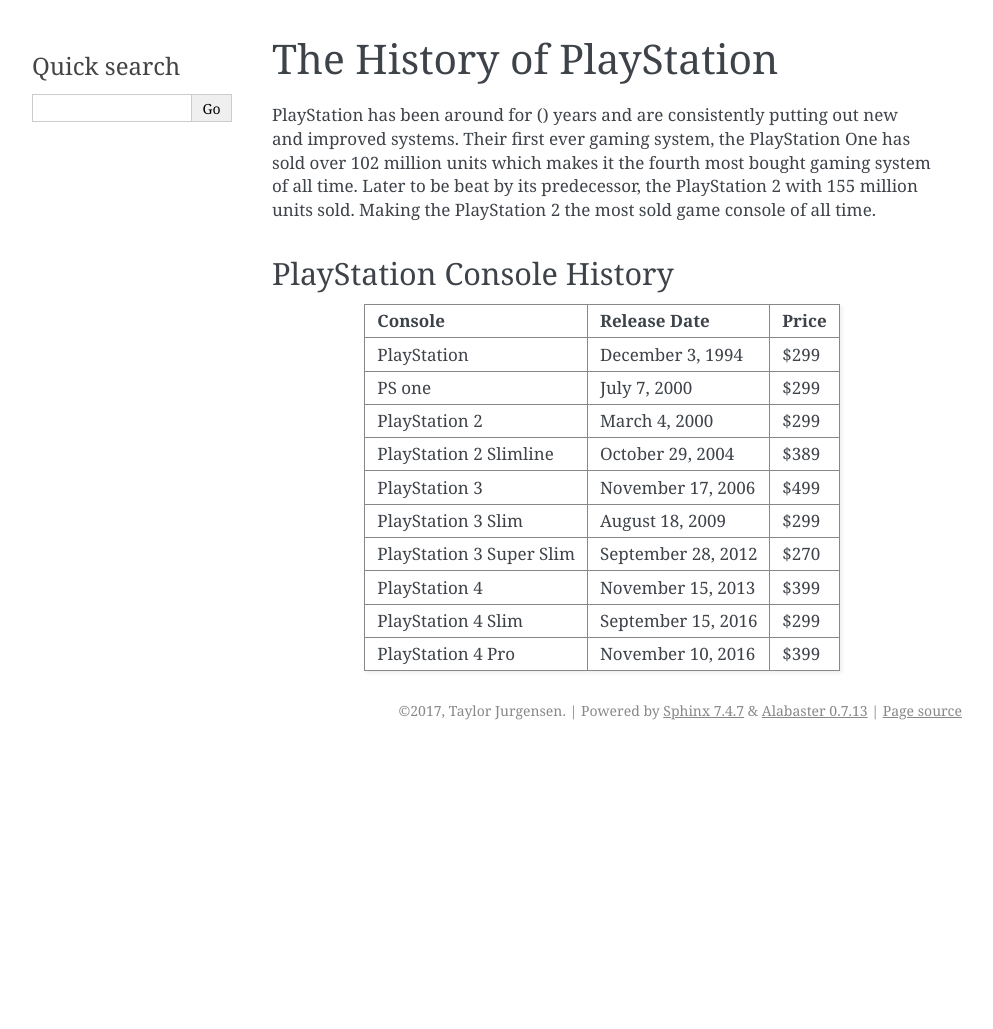
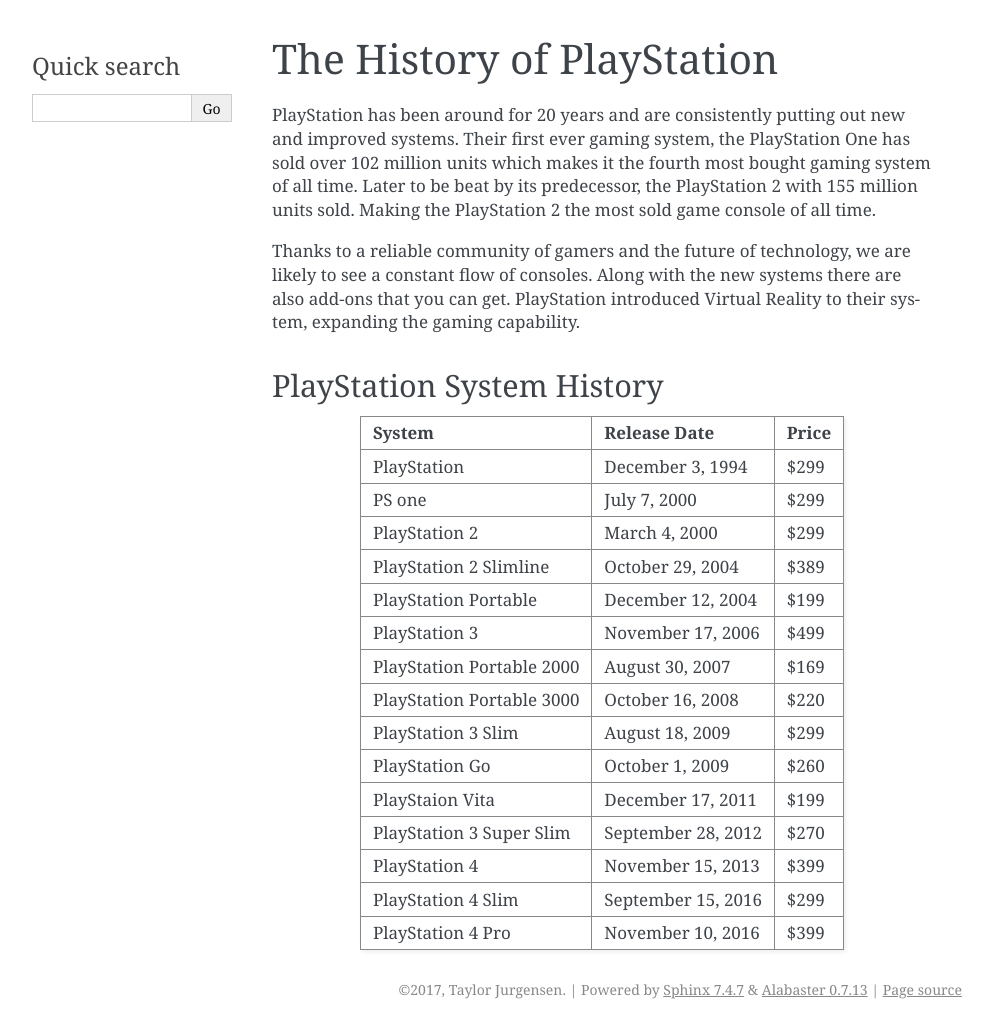
Before and after one commit to Zeniwow/video_games_final, a Sphinx documentation site: the page built from source/ps2/index.rst, in a window 1280 px wide. Shown: the whole page, without its empty margins (148-1141 px from the left). Built offline with Sphinx 7.4.7, drawn with Linux system fonts in a browser that asks for light colours; before the commit the page ends 900 px from its top, so only the background shows below that.

Commit message:
added more info

```diff
--- a/source/ps2/index.rst
+++ b/source/ps2/index.rst
@@ -1,29 +1,39 @@
 The History of PlayStation
 ==========================
 
-PlayStation has been around for () years and are consistently putting out new
+PlayStation has been around for 20 years and are consistently putting out new
 and improved systems. Their first ever gaming system, the PlayStation One has
 sold over 102 million units which makes it the fourth most bought gaming
 system of all time. Later to be beat by its predecessor, the PlayStation 2 with
 155 million units sold. Making the PlayStation 2 the most sold game console of
 all time.
 
+Thanks to a reliable community of gamers and the future of technology, we are
+likely to see a constant flow of consoles. Along with the new systems there are
+also add-ons that you can get. PlayStation introduced Virtual Reality to their
+system, expanding the gaming capability.
 
 
-PlayStation Console History
-~~~~~~~~~~~~~~~~~~~~~~~~~~~
 
-======================== =================== =====
-Console                  Release Date        Price
-======================== =================== =====
-PlayStation              December 3, 1994    $299
-PS one                   July 7, 2000        $299
-PlayStation 2            March 4, 2000       $299
-PlayStation 2 Slimline   October 29, 2004    $389
-PlayStation 3            November 17, 2006   $499
-PlayStation 3 Slim       August 18, 2009     $299
-PlayStation 3 Super Slim September 28, 2012  $270
-PlayStation 4            November 15, 2013   $399
-PlayStation 4 Slim       September 15, 2016  $299
-PlayStation 4 Pro        November 10, 2016   $399
-======================== =================== =====
+PlayStation System History
+~~~~~~~~~~~~~~~~~~~~~~~~~~
+
+========================= =================== =====
+System                    Release Date        Price
+========================= =================== =====
+PlayStation               December 3, 1994    $299
+PS one                    July 7, 2000        $299
+PlayStation 2             March 4, 2000       $299
+PlayStation 2 Slimline    October 29, 2004    $389
+PlayStation Portable      December 12, 2004   $199
+PlayStation 3             November 17, 2006   $499
+PlayStation Portable 2000 August 30, 2007     $169
+PlayStation Portable 3000 October 16, 2008    $220
+PlayStation 3 Slim        August 18, 2009     $299
+PlayStation Go            October 1, 2009     $260
+PlayStaion Vita           December 17, 2011   $199
+PlayStation 3 Super Slim  September 28, 2012  $270
+PlayStation 4             November 15, 2013   $399
+PlayStation 4 Slim        September 15, 2016  $299
+PlayStation 4 Pro         November 10, 2016   $399
+========================= =================== =====
```
Also changed, not shown: source/ps/index.rst (+7 -1 lines).
